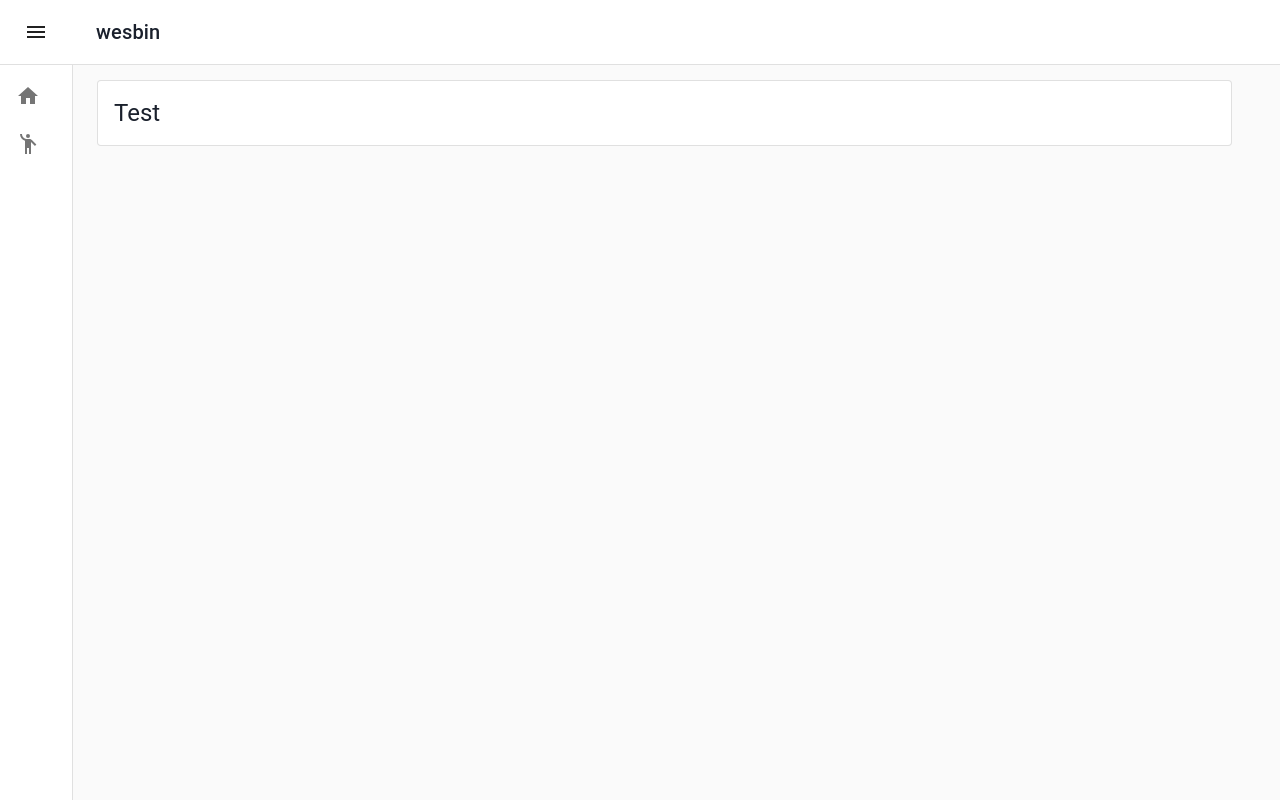
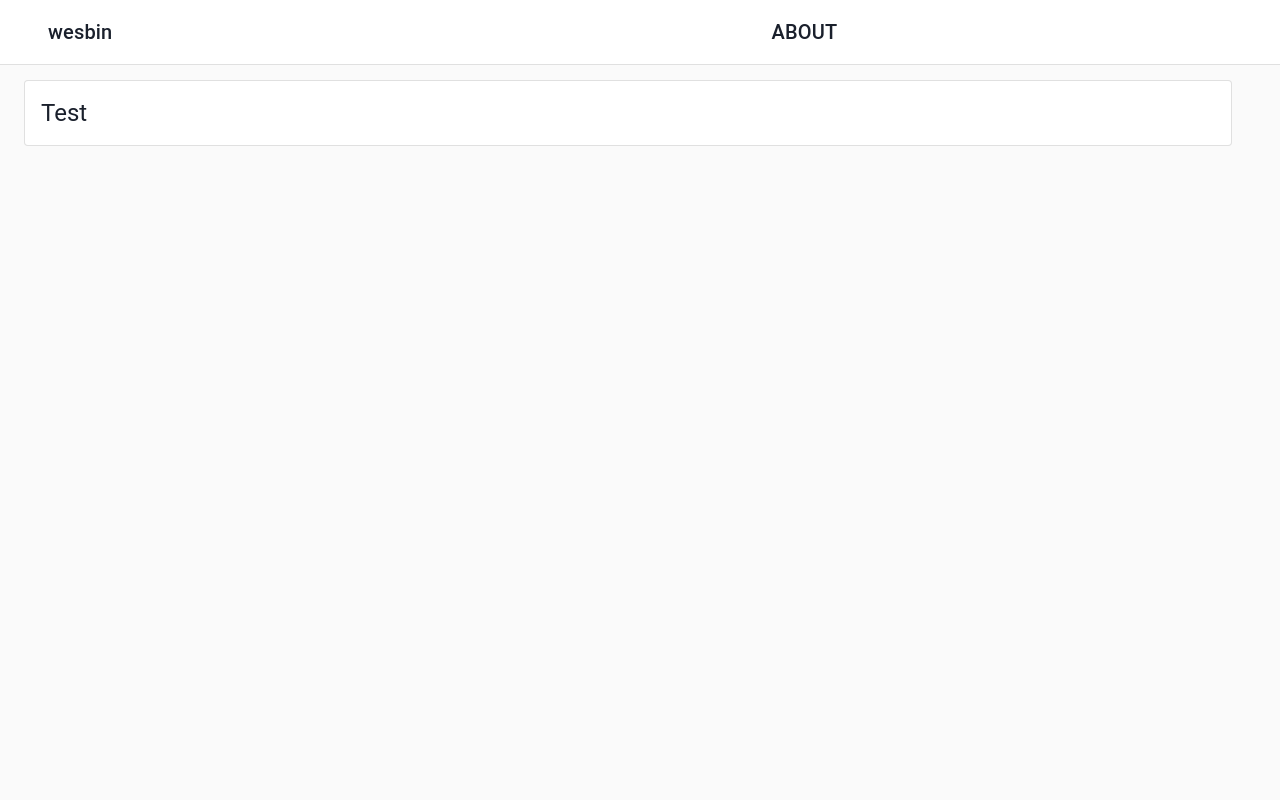
Before and after one commit to wesbin/wesbin.github.io, a Gatsby site: page /about in a window 1280 px wide. Built offline with nearby package versions, Linux system fonts and the light colour scheme; Gatsby itself is replaced by a stand-in of ours.

Commit message:
- 메뉴바 구성 변경 + 카테고리 작업 중

```diff
--- a/src/components/menu-bar.js
+++ b/src/components/menu-bar.js
@@ -1,26 +1,14 @@
 import * as React from "react"
-import clsx from "clsx"
 import {
-  Drawer,
-  IconButton,
-  List,
-  ListItem,
-  ListItemIcon,
-  ListItemText, makeStyles,
+  makeStyles, Paper,
 } from "@material-ui/core"
-import {
-  ChevronLeft as ChevronLeftIcon,
-  EmojiPeople as EmojiPeopleIcon,
-  Home as HomeIcon,
-  Menu as MenuIcon
-} from "@material-ui/icons"
 import AppBar from "@material-ui/core/AppBar"
 import Toolbar from "@material-ui/core/Toolbar"
 import Typography from "@material-ui/core/Typography"
 import Box from "@material-ui/core/Box"
-// import useStyles from "../hooks/styles"
-
-const drawerWidth = 240;
+import Container from "@material-ui/core/Container"
+import Grid from "@material-ui/core/Grid"
+import {Link} from "gatsby"
 
 const useStyles = makeStyles((theme) => ({
   paper: {
@@ -34,61 +22,8 @@
   },
   appBar: {
     zIndex: theme.zIndex.drawer + 1,
-    transition: theme.transitions.create(['width', 'margin'], {
-      easing: theme.transitions.easing.sharp,
-      duration: theme.transitions.duration.leavingScreen,
-    }),
     borderBottom: `1px solid rgba(0, 0, 0, 0.12)`,
     boxShadow: `none`
-  },
-  appBarShift: {
-    marginLeft: drawerWidth,
-    width: `calc(100% - ${drawerWidth}px)`,
-    transition: theme.transitions.create(['width', 'margin'], {
-      easing: theme.transitions.easing.sharp,
-      duration: theme.transitions.duration.enteringScreen,
-    }),
-  },
-  menuButton: {
-    marginRight: 36,
-  },
-  hide: {
-    display: 'none',
-  },
-  drawer: {
-    width: drawerWidth,
-    flexShrink: 0,
-    whiteSpace: 'nowrap',
-  },
-  drawerOpen: {
-    width: drawerWidth,
-    transition: theme.transitions.create('width', {
-      easing: theme.transitions.easing.sharp,
-      duration: theme.transitions.duration.enteringScreen,
-    }),
-  },
-  drawerClose: {
-    transition: theme.transitions.create('width', {
-      easing: theme.transitions.easing.sharp,
-      duration: theme.transitions.duration.leavingScreen,
-    }),
-    overflowX: 'hidden',
-    width: theme.spacing(7) + 1,
-    [theme.breakpoints.up('sm')]: {
-      width: theme.spacing(9) + 1,
-    },
-  },
-  toolbar: {
-    display: 'flex',
-    alignItems: 'center',
-    justifyContent: 'flex-end',
-    padding: theme.spacing(0, 1),
-    // necessary for content to be below app bar
-    ...theme.mixins.toolbar,
-  },
-  content: {
-    flexGrow: 1,
-    padding: theme.spacing(3),
   },
 }))
 
@@ -96,104 +31,51 @@
 
   const classes = useStyles();
   const siteTitle = data.site.siteMetadata?.title || `wesbin`
-  const [open, setOpen] = React.useState(false);
-
-  const handleDrawerOpen = () => {
-    setOpen(true);
-  };
-
-  // const handleDrawerClose = () => {
-  //   setOpen(false);
-  // };
-
-  const handleDrawerToggle = () => {
-    open ? setOpen(false) : setOpen(true)
-  };
 
   return (
     <Box>
       <AppBar position={`fixed`}
               color={`inherit`}
-              className={clsx(classes.appBar, {
-                [classes.appBarShift]: open,
-              })}
+              className={classes.appBar}
       >
-        <Toolbar>
-          <IconButton
-            color="inherit"
-            aria-label="open drawer"
-            onClick={handleDrawerOpen}
-            edge="start"
-            className={clsx(classes.menuButton, {
-              [classes.hide]: open,
-            })}
-          >
-          <MenuIcon />
-          </IconButton>
-        <Typography variant="h6" noWrap>
-          {siteTitle}
-        </Typography>
+        <Toolbar
+        >
+          <Container maxWidth={`lg`}>
+            <Grid container
+                  xs={12}
+                  lg={8}
+            >
+              <Grid item
+                    xs={6}
+              >
+                <Typography variant="h6"
+                            noWrap
+                >
+                  <Link to={`/`}
+                        className={classes.link}
+                  >
+                      {siteTitle}
+                  </Link>
+                </Typography>
+              </Grid>
+              <Grid item
+                    xs={6}
+              >
+                <Typography variant="h6"
+                            noWrap
+                            align={`right`}
+                >
+                  <Link to={`/about`}
+                        className={classes.link}
+                  >
+                    ABOUT
+                  </Link>
+                </Typography>
+              </Grid>
+            </Grid>
+          </Container>
         </Toolbar>
       </AppBar>
-
-      <Drawer
-        variant="permanent"
-        className={clsx(classes.drawer, {
-          [classes.drawerOpen]: open,
-          [classes.drawerClose]: !open,
-        })}
-        classes={{
-          paper: clsx({
-            [classes.drawerOpen]: open,
-            [classes.drawerClose]: !open,
-          }),
-        }}
-      >
-        {/*Open Icon #s*/}
-        <div className={classes.toolbar}>
-          <IconButton onClick={handleDrawerToggle}>
-            { open ? <ChevronLeftIcon /> : `` }
-          </IconButton>
-        </div>
-        {/*Open Icon #e*/}
-        {/*First Section #s*/}
-        <List>
-          <ListItem button
-                    key={`Home`}
-                    component={`a`}
-                    href={`/`}
-          >
-            <ListItemIcon>
-              <HomeIcon/>
-            </ListItemIcon>
-            <ListItemText primary={`Home`} />
-          </ListItem>
-          <ListItem button
-                    key={`About`}
-                    component={`a`}
-                    href={`/about`}
-          >
-            <ListItemIcon>
-              <EmojiPeopleIcon/>
-            </ListItemIcon>
-            <ListItemText primary={`About`} />
-          </ListItem>
-        </List>
-        {/*First Section #e*/}
-
-        {/*<Divider />*/}
-        {/*Second Section #s*/}
-        {/*<List>*/}
-        {/*{['All mail', 'Trash', 'Spam'].map((text, index) => (*/}
-        {/*<ListItem button key={text}>*/}
-        {/*<ListItemIcon>{index % 2 === 0 ? <InboxIcon /> : <MailIcon />}</ListItemIcon>*/}
-        {/*<ListItemText primary={text} />*/}
-        {/*</ListItem>*/}
-        {/*))}*/}
-        {/*</List>*/}
-        {/*Second Section #e*/}
-
-      </Drawer>
     </Box>
   )
 }
--- a/src/pages/using-typescript.tsx
+++ b/src/dump/using-typescript.tsx
@@ -17,7 +17,7 @@
   location,
 }) => (
   <Layout title="Using TypeScript" location={location}>
-    <SEO title="Using TypeScript" />
+    {/*<SEO title="Using TypeScript" />*/}
     <h1>Gatsby supports TypeScript by default!</h1>
     <p>
       This means that you can create and write <em>.ts/.tsx</em> files for your
--- a/src/pages/index.js
+++ b/src/pages/index.js
@@ -25,7 +25,6 @@
   return (
     <Box display={`flex`}>
       <SEO title={"Home"}/>
-      <CssBaseline />
       {/*Left Menu #s*/}
       <MenuBar data={data}
       />
--- a/src/templates/blog-home.js
+++ b/src/templates/blog-home.js
@@ -24,7 +24,6 @@
 
   return (
     <Box display={`flex`}>
-      <CssBaseline />
       {/*Left Menu #s*/}
       <MenuBar data={data}
       />
```
Also changed, not shown: static/node-create/create-category.js (+19 -7 lines).
